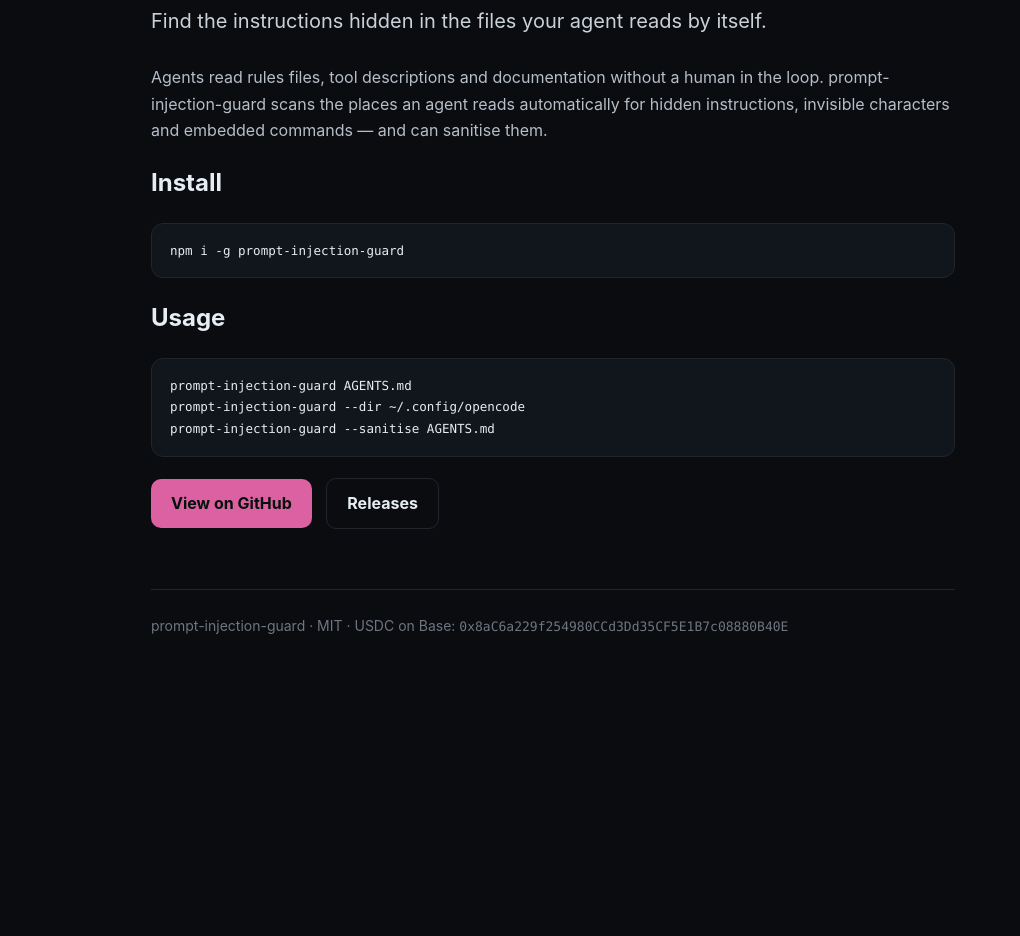
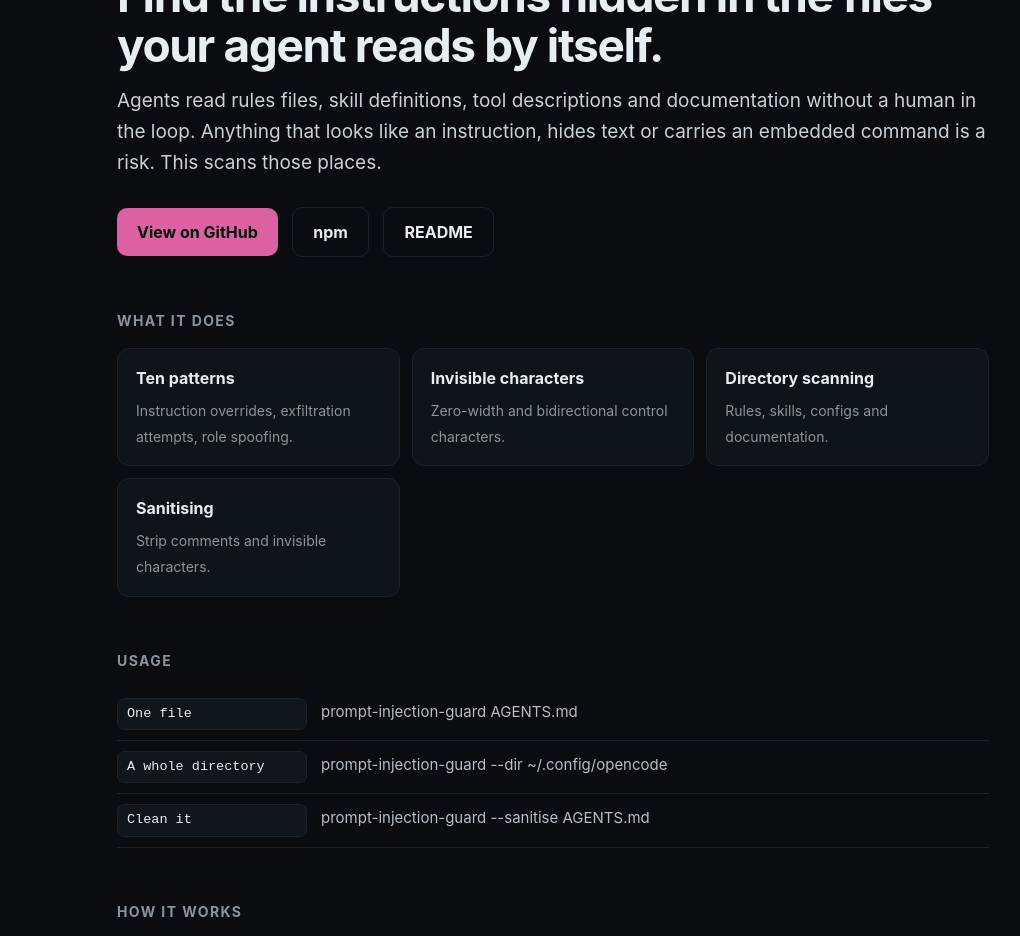
Before and after one commit to goddrivenbullet/prompt-injection-guard, a website: page docs/index.html in a window 1280 px wide. Shown: the part 148-1084 px from the top of the page, without its empty margins (87-1107 px from the left). Before the commit the page ends 881 px from the top, so only its background shows below. Drawn offline with Linux system fonts and the light colour scheme.

Commit message:
feat: CLI help and version, real documentation page, opt-in integration tests

```diff
--- a/docs/index.html
+++ b/docs/index.html
@@ -2,36 +2,77 @@
 <html lang="en"><head><meta charset="utf-8">
 <meta name="viewport" content="width=device-width,initial-scale=1">
 <title>prompt-injection-guard — Find the instructions hidden in the files your agent reads by itself.</title>
-<meta name="description" content="Agents read rules files, tool descriptions and documentation without a human in the loop. prompt-injection-guard scans the places an agent reads automatically for hidden instructions, invisible characters and embedded commands — and can sanitise them.">
+<meta name="description" content="Find the instructions hidden in the files your agent reads by itself.">
+<meta property="og:title" content="prompt-injection-guard">
+<meta property="og:description" content="Find the instructions hidden in the files your agent reads by itself.">
+<meta property="og:image" content="https://raw.githubusercontent.com/rustemmustafingovua-byte/prompt-injection-guard/main/docs/social-preview.png">
 <style>
-  :root{--accent:#db61a2;--bg:#0a0c10;--fg:#e6edf3;--muted:#8b949e;--line:#21262d}
+  :root{--accent:#db61a2;--bg:#0a0c10;--panel:#0f141a;--fg:#e6edf3;--muted:#8b949e;--line:#1d222a}
   *{box-sizing:border-box}
-  body{margin:0;background:var(--bg);color:var(--fg);font:16px/1.65 -apple-system, BlinkMacSystemFont, "Segoe UI", Inter, Roboto, sans-serif}
-  .wrap{max-width:860px;margin:0 auto;padding:72px 28px 96px}
-  h1{font-size:42px;letter-spacing:-.025em;margin:0 0 12px}
-  .sub{color:#c9d1d9;font-size:20px;margin:0 0 26px}
-  p{color:#b6bec8}
-  pre{background:#11161d;border:1px solid var(--line);border-radius:12px;padding:16px 18px;overflow:auto;font:13.5px/1.6 ui-monospace, SFMono-Regular, Menlo, Consolas, monospace}
-  code{font-family:ui-monospace, SFMono-Regular, Menlo, Consolas, monospace;font-size:.93em}
-  p code{background:#161b22;border:1px solid var(--line);padding:1.5px 6px;border-radius:6px}
-  a{color:var(--accent)}
-  table{width:100%;border-collapse:collapse;margin:18px 0;font-size:14.5px}
-  th,td{text-align:left;padding:9px 12px;border-bottom:1px solid var(--line)}
-  th{color:var(--muted)}
-  .cta{display:inline-block;background:var(--accent);color:#07100a;font-weight:700;padding:11px 20px;border-radius:10px;text-decoration:none;margin:8px 10px 0 0}
+  body{margin:0;background:radial-gradient(900px 500px at 10% -10%, color-mix(in srgb, var(--accent) 12%, transparent), transparent 60%), var(--bg);
+       color:var(--fg);font:16px/1.65 -apple-system,BlinkMacSystemFont,"Segoe UI",Inter,Roboto,sans-serif}
+  .wrap{max-width:920px;margin:0 auto;padding:64px 24px 100px}
+  .chip{display:inline-block;padding:6px 13px;border-radius:999px;background:color-mix(in srgb, var(--accent) 16%, transparent);
+        border:1px solid color-mix(in srgb, var(--accent) 40%, transparent);color:var(--accent);font-size:13px;font-weight:600;margin-bottom:20px}
+  h1{font-size:clamp(32px,5vw,46px);letter-spacing:-.03em;line-height:1.08;margin:0 0 14px}
+  h2{font-size:14px;letter-spacing:.1em;text-transform:uppercase;color:var(--muted);margin:52px 0 16px}
+  p{color:#b6bec8;margin:0 0 14px}
+  .lede{font-size:19px;color:#c9d1d9;margin:0 0 20px}
+  .grid{display:grid;gap:12px;grid-template-columns:repeat(auto-fit,minmax(250px,1fr))}
+  .card{border:1px solid var(--line);border-radius:12px;padding:16px 18px;background:var(--panel)}
+  .card b{display:block;margin-bottom:5px}
+  .card span{color:var(--muted);font-size:14px}
+  .row{display:grid;grid-template-columns:minmax(190px,auto) 1fr;gap:14px;align-items:baseline;padding:10px 0;border-bottom:1px solid var(--line)}
+  .row code{background:#11161d;border:1px solid var(--line);padding:4px 9px;border-radius:7px;font-size:13.5px;white-space:pre-wrap}
+  .row span{color:#b6bec8;font-size:15px}
+  details{border:1px solid var(--line);border-radius:10px;padding:12px 16px;background:var(--panel);margin-bottom:8px}
+  summary{cursor:pointer;font-weight:600}
+  details p{margin:10px 0 2px}
+  ol{padding-left:20px;color:#b6bec8}
+  ol li{margin:6px 0}
+  .cta{display:inline-block;background:var(--accent);color:#06120a;font-weight:700;padding:11px 20px;border-radius:10px;text-decoration:none;margin:8px 10px 0 0}
   .cta.ghost{background:transparent;color:var(--fg);border:1px solid var(--line)}
-  footer{margin-top:60px;padding-top:24px;border-top:1px solid var(--line);color:#6e7681;font-size:14px}
+  footer{margin-top:60px;padding-top:22px;border-top:1px solid var(--line);color:#6e7681;font-size:13.5px;display:flex;gap:16px;flex-wrap:wrap}
 </style></head><body><div class="wrap">
-<h1>prompt-injection-guard</h1>
-<p class="sub">Find the instructions hidden in the files your agent reads by itself.</p>
-<p>Agents read rules files, tool descriptions and documentation without a human in the loop. prompt-injection-guard scans the places an agent reads automatically for hidden instructions, invisible characters and embedded commands — and can sanitise them.</p>
-<h2>Install</h2>
-<pre><code>npm i -g prompt-injection-guard</code></pre>
+<span class="chip">prompt-injection-guard</span>
+<h1>Find the instructions hidden in the files your agent reads by itself.</h1>
+<p class="lede">Agents read rules files, skill definitions, tool descriptions and documentation without a human in the loop. Anything that looks like an instruction, hides text or carries an embedded command is a risk. This scans those places.</p>
+<a class="cta" href="https://github.com/rustemmustafingovua-byte/prompt-injection-guard">View on GitHub</a>
+<a class="cta ghost" href="https://www.npmjs.com/package/prompt-injection-guard">npm</a>
+<a class="cta ghost" href="https://github.com/rustemmustafingovua-byte/prompt-injection-guard#readme">README</a>
+
+<h2>What it does</h2>
+<div class="grid">
+<div class="card"><b>Ten patterns</b><span>Instruction overrides, exfiltration attempts, role spoofing.</span></div>
+<div class="card"><b>Invisible characters</b><span>Zero-width and bidirectional control characters.</span></div>
+<div class="card"><b>Directory scanning</b><span>Rules, skills, configs and documentation.</span></div>
+<div class="card"><b>Sanitising</b><span>Strip comments and invisible characters.</span></div>
+</div>
+
 <h2>Usage</h2>
-<pre><code>prompt-injection-guard AGENTS.md
-prompt-injection-guard --dir ~/.config/opencode
-prompt-injection-guard --sanitise AGENTS.md</code></pre>
-<a class="cta" href="https://github.com/rustemmustafingovua-byte/prompt-injection-guard">View on GitHub</a>
-<a class="cta ghost" href="https://github.com/rustemmustafingovua-byte/prompt-injection-guard/releases">Releases</a>
-<footer>prompt-injection-guard · MIT · USDC on Base: <code>0x8aC6a229f254980CCd3Dd35CF5E1B7c08880B40E</code></footer>
+<div class="row"><code>One file</code><span>prompt-injection-guard AGENTS.md</span></div>
+<div class="row"><code>A whole directory</code><span>prompt-injection-guard --dir ~/.config/opencode</span></div>
+<div class="row"><code>Clean it</code><span>prompt-injection-guard --sanitise AGENTS.md</span></div>
+
+<h2>How it works</h2>
+<ol>
+  <li>Each pattern is matched over the whole text and counted.</li>
+  <li>The first hit keeps an excerpt so you can see it in context.</li>
+</ol>
+
+<h2>Questions</h2>
+(rows) =>
+    rows
+      .map(
+        ([q, a]) =>
+          `<details><summary>${q}</summary><p>${a}</p></details>`,
+      )
+      .join("\n")
+
+<footer>
+  <span>prompt-injection-guard · MIT</span>
+  <a href="https://github.com/rustemmustafingovua-byte/prompt-injection-guard">source</a>
+  <a href="https://github.com/rustemmustafingovua-byte/prompt-injection-guard/issues">issues</a>
+  <span>USDC on Base: <code>0x8aC6a229f254980CCd3Dd35CF5E1B7c08880B40E</code></span>
+</footer>
 </div></body></html>
```
Also changed, not shown: bin/prompt-injection-guard.js (+13 -0 lines), test/live.test.js (added, +26 -0 lines).
